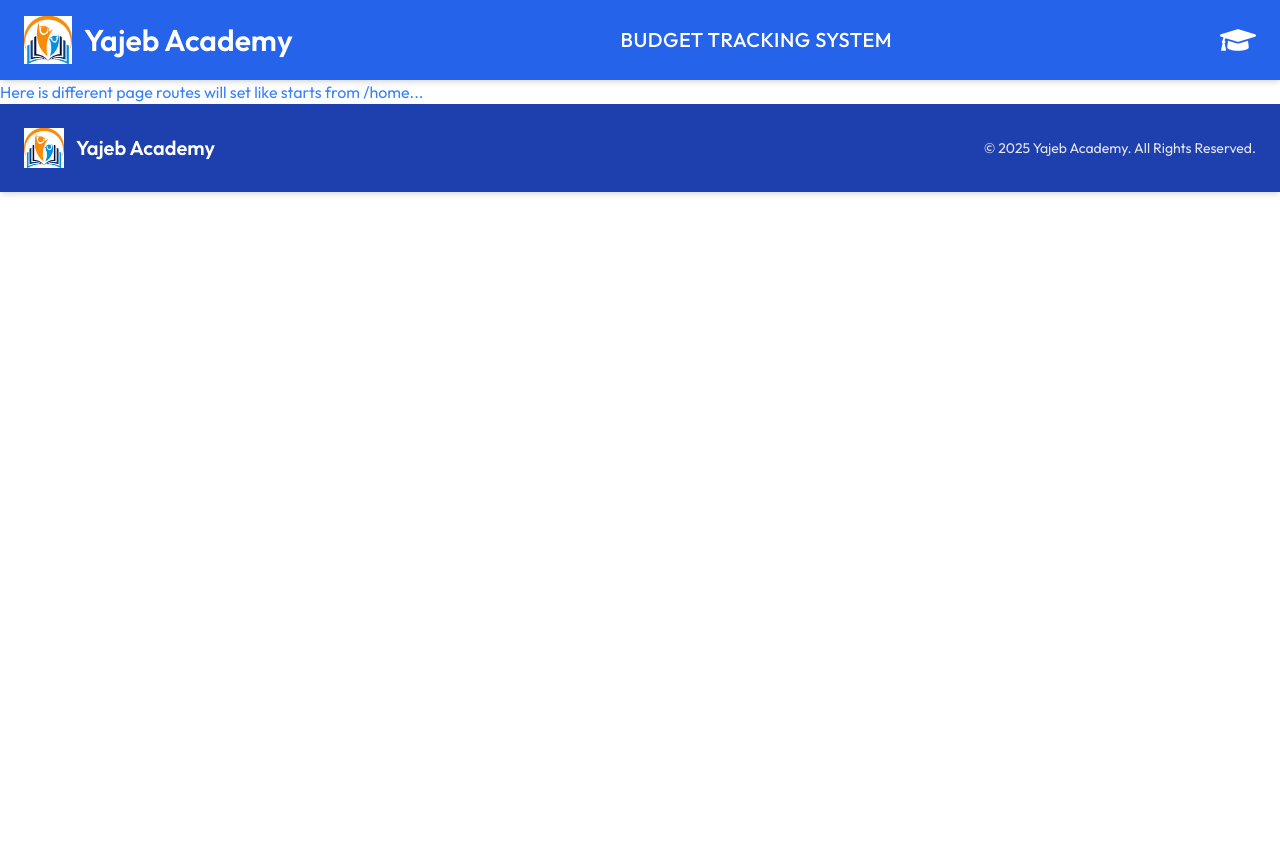
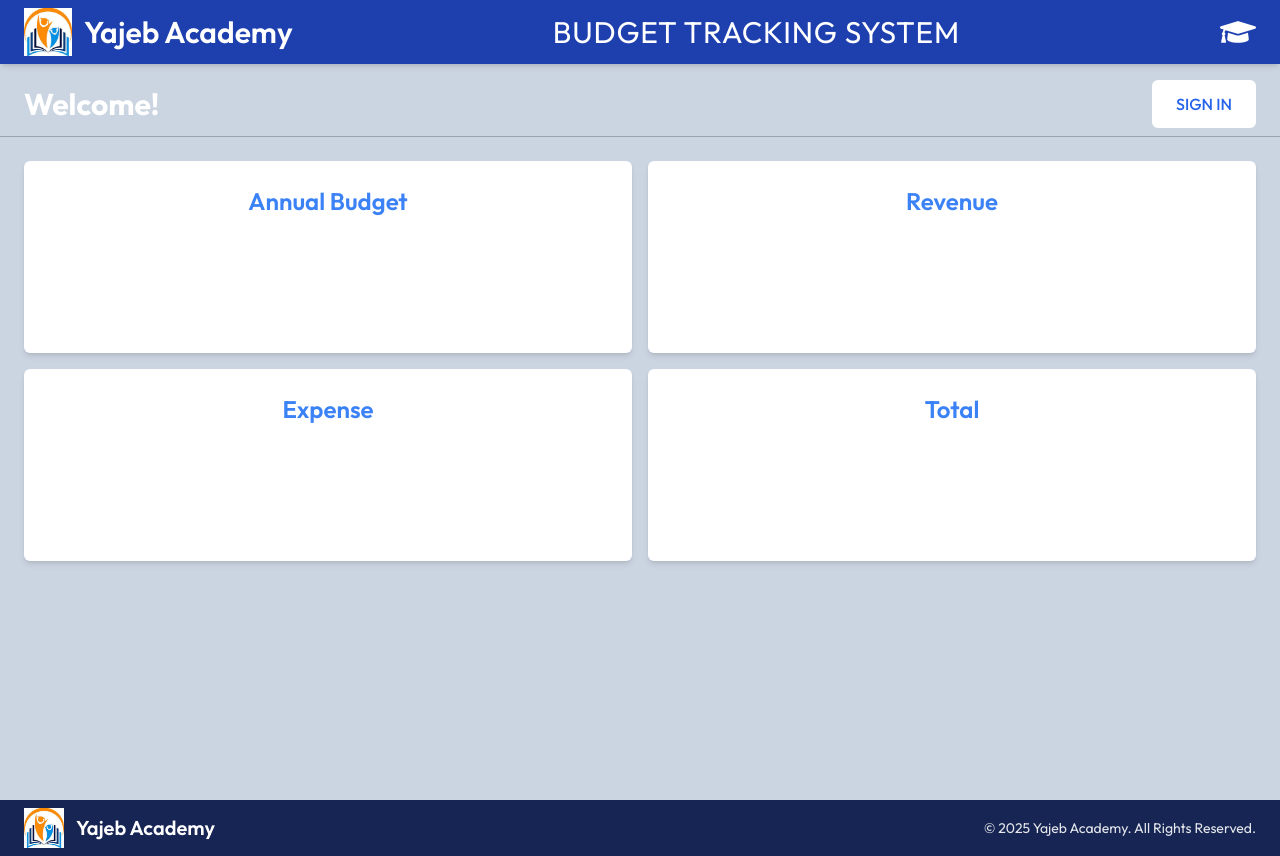
Before and after one commit to abigia-t/School-budget-tracker, a React (Vite) app in the folder SBT_frontend/: page / in a window 1280 px wide. Before the commit the page ends 800 px from the top, so only its background shows below. Built offline with nearby package versions, Linux system fonts and the light colour scheme.

Commit message:
Home page looks good and other files are modiefied

```diff
--- a/SBT_frontend/src/App.jsx
+++ b/SBT_frontend/src/App.jsx
@@ -1,17 +1,24 @@
-import React from 'react'
-import Header from './components/Header'
-import Footer from './components/Footer'
+import React from "react";
+import Header from "./components/Header";
+import Footer from "./components/Footer";
+import { Routes, Route } from "react-router-dom";
+import Home from "./pages/Home";
+
 const App = () => {
   return (
-    <div className='text-blue-500'>
-      <Header/>
-<div>
-  Here is different page routes will set like starts from /home...
+    <div className="flex flex-col min-h-screen text-blue-500">
+      <Header />
 
-</div>
-      <Footer/>
+      {/*Home page */}
+      <div className="flex-grow flex justify-center items-center">
+        <Routes>
+          <Route path="/" element={<Home />} />
+        </Routes>
+      </div>
+
+      <Footer />
     </div>
-  )
-}
+  );
+};
 
-export default App
+export default App;
--- a/SBT_frontend/src/components/Footer.jsx
+++ b/SBT_frontend/src/components/Footer.jsx
@@ -3,7 +3,7 @@ import { assets } from '../assets/assets';
 
 const Footer = () => {
   return (
-    <footer className="bg-blue-800 text-white py-6 px-6 flex flex-col md:flex-row justify-between items-center shadow-md">
+    <footer className="bg-blue-950 text-white py-2 px-6 flex flex-col md:flex-row justify-between items-center shadow-md">
       {/* Logo & Academy Info */}
       <div className="flex items-center gap-3">
         <img className="h-10 w-10 object-contain" src={assets.edu_logo} alt="Yajeb Academy Logo" />
--- a/SBT_frontend/src/components/Header.jsx
+++ b/SBT_frontend/src/components/Header.jsx
@@ -4,7 +4,7 @@ import { FaGraduationCap } from 'react-icons/fa'; // Example education icon
 
 const Header = () => {
   return (
-    <header className="bg-blue-600 text-white py-4 px-6 flex flex-col md:flex-row justify-between items-center shadow-md">
+    <header className="bg-blue-800 w-full text-white fixed top-0 left-0 py-2 px-6 flex flex-col md:flex-row justify-between items-center shadow-md">
       {/* Logo & Academy Name */}
       <div className="flex items-center gap-3">
         <img className="h-12 w-12 object-contain" src={assets.edu_logo} alt="Yajeb Academy Logo" />
@@ -12,7 +12,7 @@ const Header = () => {
       </div>
 
       {/* System Title */}
-      <h2 className="text-lg md:text-xl font-medium tracking-wide text-center">
+      <h2 className="text-9xl md:text-3xl tracking-wide text-center">
         BUDGET TRACKING SYSTEM
       </h2>
 
--- a/SBT_frontend/src/pages/Home.jsx
+++ b/SBT_frontend/src/pages/Home.jsx
@@ -1,14 +1,35 @@
-import React from 'react'
+import React from "react";
 
 const Home = () => {
   return (
-    <div>
-      {/* Sign-in Button */}
-      <button className="mt-2 md:mt-0 bg-white text-blue-600 font-medium px-4 py-2 rounded-md hover:bg-gray-100 transition">
-        SIGN IN
-      </button>
+    <div className="bg-slate-300 pt-20 w-full min-h-screen">
+      {/* Top Black Bar - Full Width with Spaced Content */}
+      <div className="w-full px-6 flex justify-between items-center">
+        <h2 className="text-3xl font-bold text-white">Welcome!</h2>
+        <button className="bg-white text-blue-600 font-medium px-6 py-3 rounded-md hover:bg-gray-100 transition">
+          SIGN IN
+        </button>
+      </div>
+
+      <hr className=" border-gray-400 mt-2" />
+
+      <div className="grid grid-cols-2 gap-4 mt-6 px-6 text-center">
+  <div className="bg-white shadow-md h-48 p-6 rounded-md">
+    <h1 className="text-2xl font-semibold">Annual Budget</h1>
+  </div>
+  <div className="bg-white shadow-md h-48 p-6 rounded-md">
+    <h1 className="text-2xl font-semibold">Revenue</h1>
+  </div>
+  <div className="bg-white shadow-md h-48 p-6 rounded-md">
+    <h1 className="text-2xl font-semibold">Expense</h1>
+  </div>
+  <div className="bg-white shadow-md h-48 p-6 rounded-md">
+    <h1 className="text-2xl font-semibold">Total</h1>
+  </div>
+</div>
+
     </div>
-  )
-}
+  );
+};
 
-export default Home
+export default Home;
```
